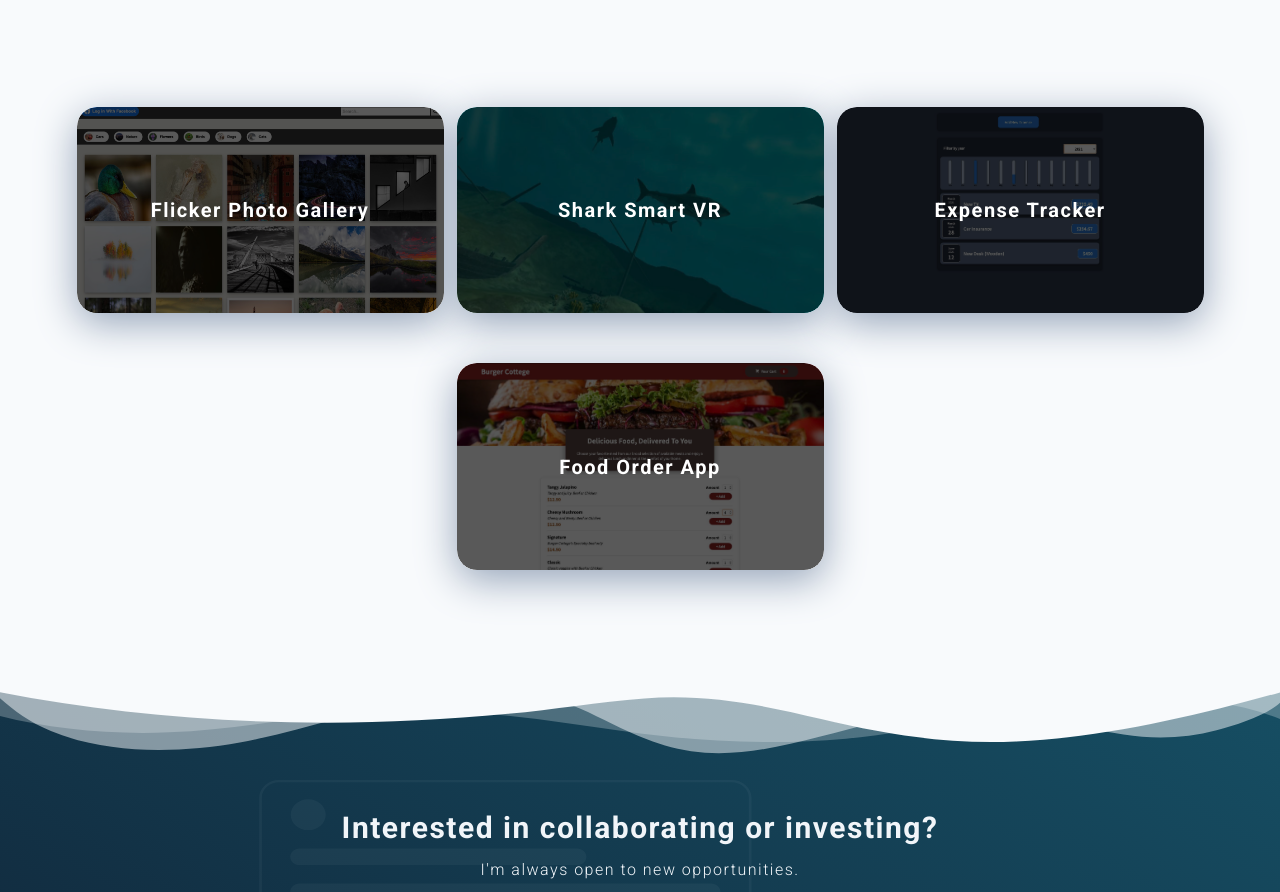
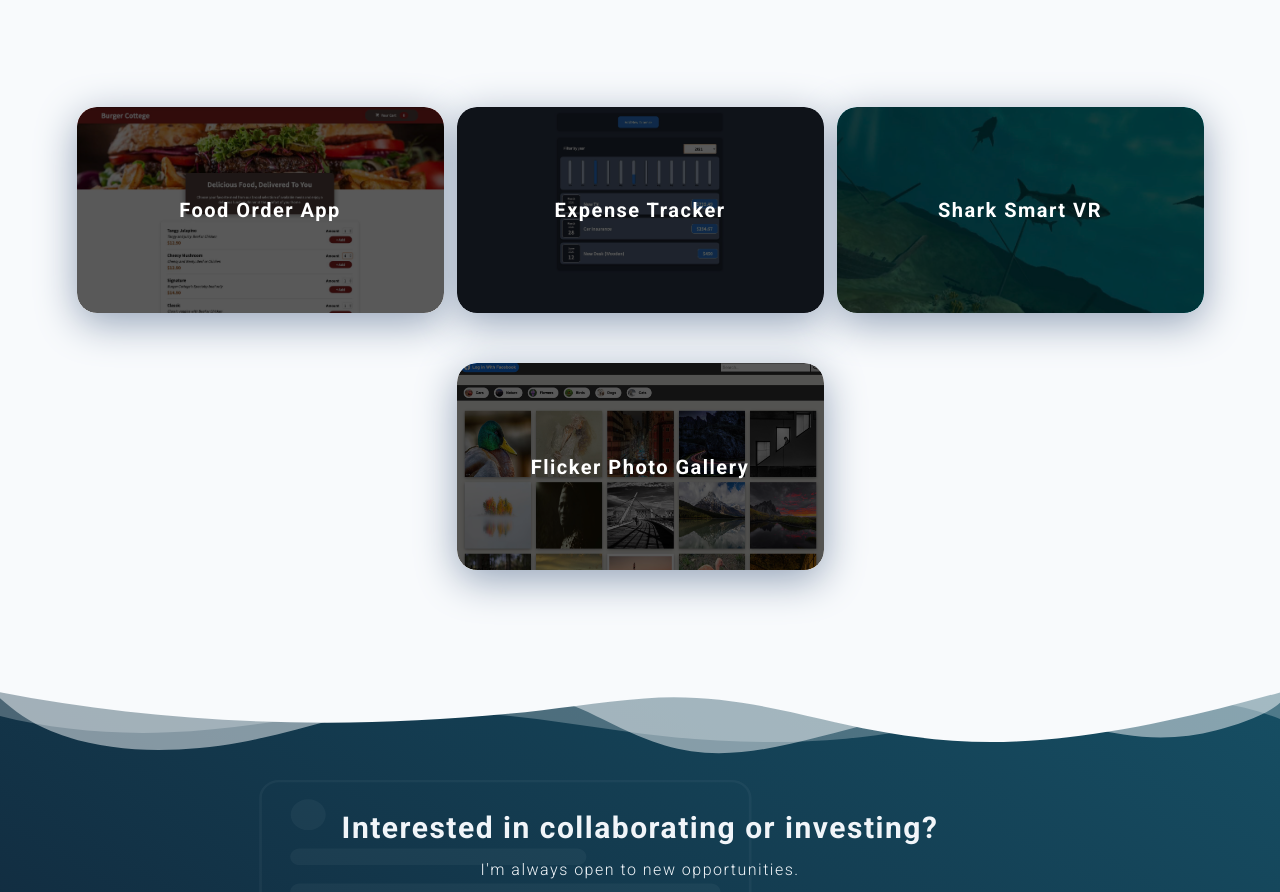
Before and after one commit to ahmedjamshed79/MyReactPortfolio, a React (Create React App) app: page / in a window 1280 px wide. Shown: the part 2057-2949 px from the top of the page. Built offline with nearby package versions, Linux system fonts and the light colour scheme; a web font is replaced by a local one.

Commit message:
Changed portfolio section design

```diff
--- a/src/data.js
+++ b/src/data.js
@@ -1,8 +1,13 @@
 export const featuredPortfolio = [
   {
-    id: "1",
-    title: "Flicker Photo Gallery",
-    img: "./Assets/flickerPhotoGallery.jpg",
+    id: "4",
+    title: "Food Order App",
+    img: "./Assets/foodOrder1.jpg",
+  },
+  {
+    id: "3",
+    title: "Expense Tracker",
+    img: "./Assets/expenseTracker1.jpg",
   },
   {
     id: "2",
@@ -10,14 +15,9 @@ export const featuredPortfolio = [
     img: "./Assets/sharkSmartVR.jpg",
   },
   {
-    id: "3",
-    title: "Expense Tracker",
-    img: "./Assets/expenseTracker1.jpg",
-  },
-  {
-    id: "4",
-    title: "Food Order App",
-    img: "./Assets/foodOrder1.jpg",
+    id: "1",
+    title: "Flicker Photo Gallery",
+    img: "./Assets/flickerPhotoGallery.jpg",
   },
 ];
 
```
